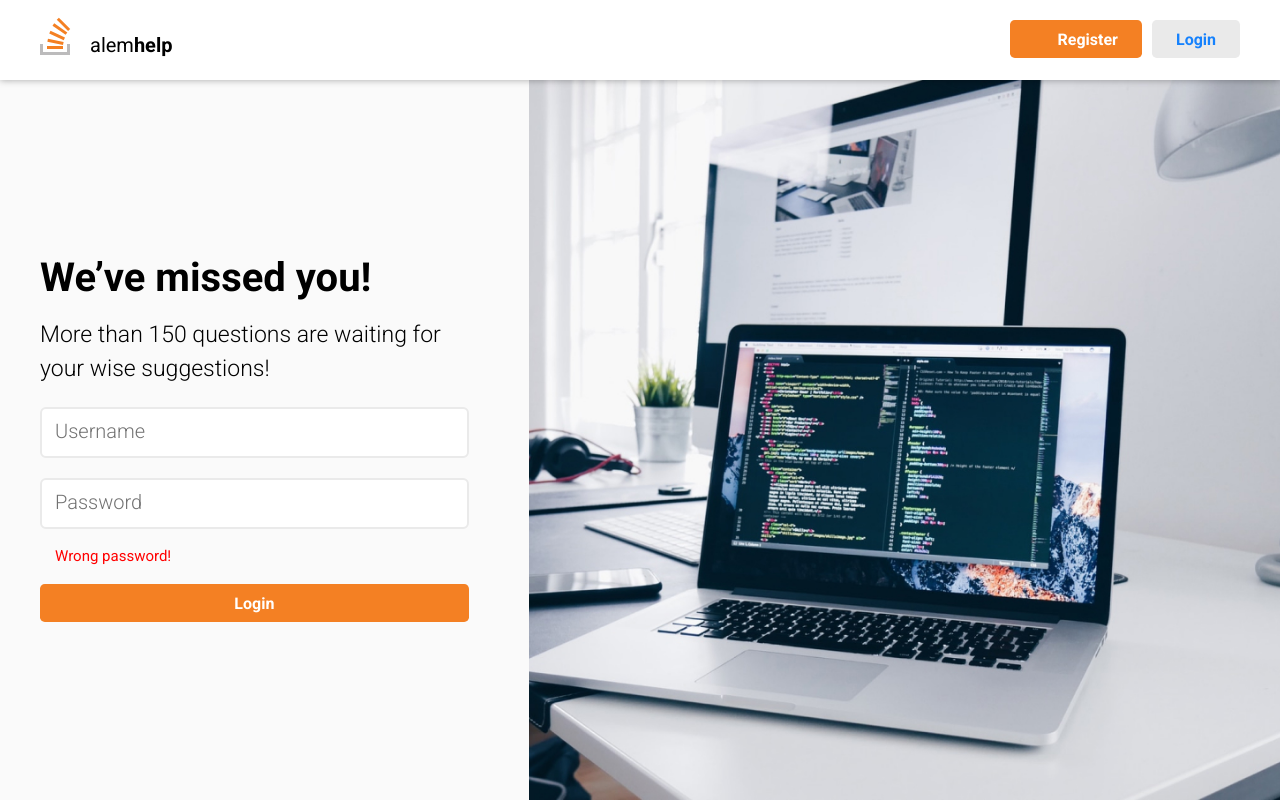
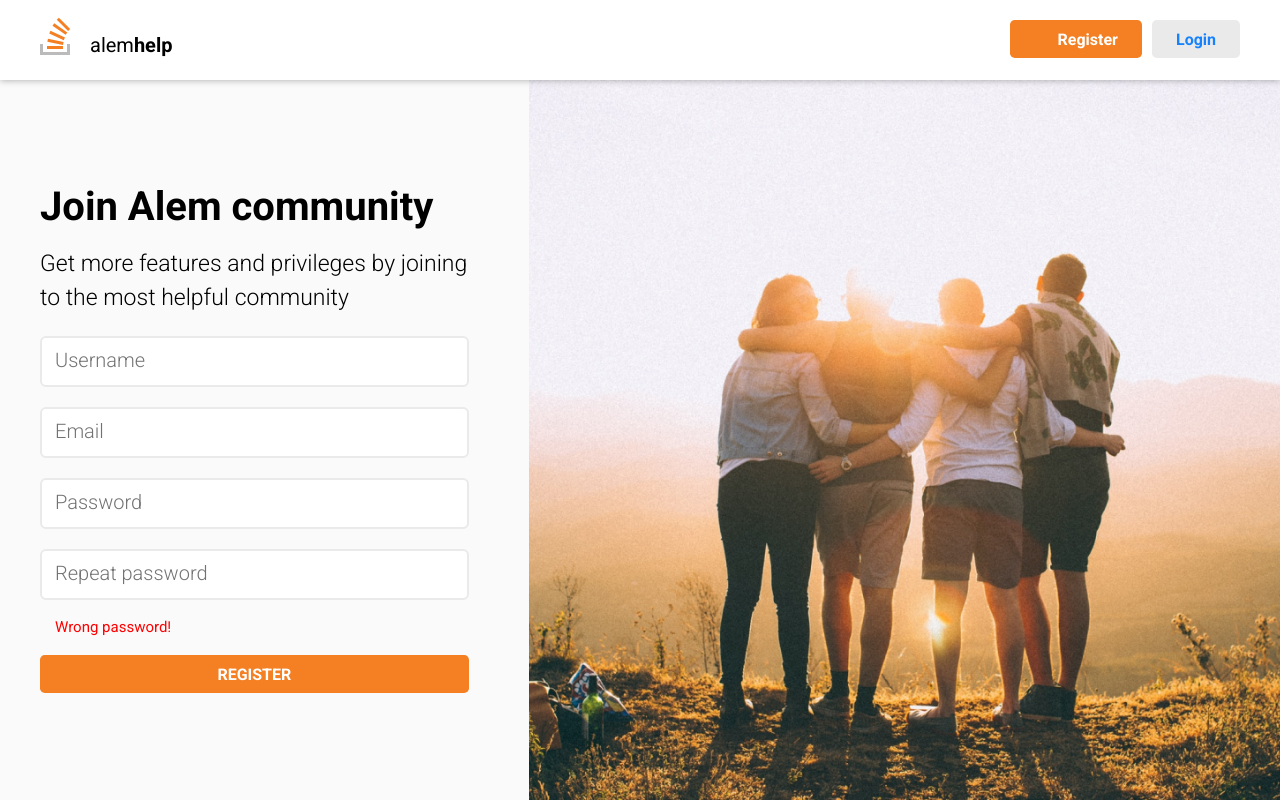
Before and after one commit to Katarhu/react-forum, a React (Vite) app in the folder client/: page / in a window 1280 px wide. Built offline with nearby package versions, Linux system fonts and the light colour scheme; some icons are missing.

Commit message:
(#003) Register page done

```diff
--- a/client/src/App.tsx
+++ b/client/src/App.tsx
@@ -8,7 +8,8 @@ function App() {
   return (
       <>
         <Header />
-        <LoginPage />
+        <RegisterPage />
+        {/*<LoginPage />*/}
       </>
   )
 }
--- a/client/src/common/components/Input/Input.tsx
+++ b/client/src/common/components/Input/Input.tsx
@@ -8,17 +8,18 @@ interface InputProps {
     onChange: (event: ChangeEvent) => void;
     value: string | number;
     labelText: string;
+    className?: string;
 }
 
 
-function Input({ type = "text", onBlur, onChange, value, labelText }: InputProps) {
+function Input({ type = "text", onBlur, onChange, value, labelText, className = styles.inputLined }: InputProps) {
 
     const id = useId();
 
     return (
         <div className={styles.inputContainer}>
             <input
-                className={styles.inputOutlined}
+                className={className}
                 id={id}
                 type={type}
                 onBlur={onBlur}
--- a/client/src/pages/Login/LoginPage.tsx
+++ b/client/src/pages/Login/LoginPage.tsx
@@ -4,13 +4,11 @@ import Button from "../../common/components/Button/Button";
 import { commonButtonOrange } from '../../common/components/Button/Button.module.scss';
 
 import Input from "../../common/components/Input/Input";
-import {} from "../../common/components/Input/Input.module.scss";
+import { inputOutlined } from "../../common/components/Input/Input.module.scss";
 
 import LoginImage from "../../assets/LoginImage.jpg";
 
 import * as authStyles from '../../common/styles/Auth.module.scss';
-import './LoginPage.scss';
-
 
 
 function LoginPage() {
@@ -58,11 +56,13 @@ function LoginPage() {
 
                     <fieldset className={authStyles.authFormButtonFieldset}>
                         <Input
+                            className={inputOutlined}
                             value={username}
                             labelText="Username"
                             onChange={handleUsernameChange}
                         />
                         <Input
+                            className={inputOutlined}
                             value={password}
                             labelText="Password"
                             onChange={handlePasswordChange}
--- a/client/src/pages/Register/RegisterPage.tsx
+++ b/client/src/pages/Register/RegisterPage.tsx
@@ -1,6 +1,120 @@
+import {ChangeEvent, FormEvent, useState} from "react";
+
+import Button from "../../common/components/Button/Button";
+import {commonButtonOrange} from "../../common/components/Button/Button.module.scss";
+
+import Input from "../../common/components/Input/Input";
+import { inputOutlined } from "../../common/components/Input/Input.module.scss";
+
+import RegisterImage from "../../assets/RegisterImage.jpg";
+
+import * as authStyles from "../../common/styles/Auth.module.scss";
+
 function RegisterPage() {
+
+    const [username, setUsername] = useState('');
+    const [email, setEmail] = useState('');
+    const [password, setPassword] = useState('');
+    const [passwordRepeat, setPasswordRepeat] = useState('');
+
+    const onSubmit = (event: FormEvent) => {
+        event.preventDefault();
+
+        const registerCredentials = {
+            username,
+            email,
+            password
+        }
+
+        console.log(registerCredentials);
+    };
+
+    const handleUsernameChange = (event: ChangeEvent) => {
+        setUsername((event.target as HTMLInputElement).value);
+    }
+
+    const handleEmailChange = (event: ChangeEvent) => {
+        setEmail((event.target as HTMLInputElement).value);
+    }
+
+    const handlePasswordChange = (event: ChangeEvent) => {
+        setPassword((event.target as HTMLInputElement).value);
+    }
+
+    const handlePasswordRepeatChange = (event: ChangeEvent) => {
+        setPasswordRepeat((event.target as HTMLInputElement).value);
+    }
+
     return (
-        <div></div>
+        <div className={authStyles.auth}>
+            <div className={authStyles.authFormContainer}>
+                <form
+                    className={authStyles.authForm}
+                    onSubmit={onSubmit}
+                >
+                    <h2
+                        className={authStyles.authFormTitle}
+                    >
+                        Join Alem community
+                    </h2>
+                    <p
+                        className={authStyles.authFormText}
+                    >
+                        Get more features and privileges by joining to the most helpful community
+                    </p>
+
+                    <fieldset className={authStyles.authFormButtonFieldset}>
+                        <Input
+                            className={inputOutlined}
+                            value={username}
+                            labelText="Username"
+                            onChange={handleUsernameChange}
+                        />
+                        <Input
+                            className={inputOutlined}
+                            value={email}
+                            labelText="Email"
+                            onChange={handleEmailChange}
+                        />
+                        <Input
+                            className={inputOutlined}
+                            value={password}
+                            labelText="Password"
+                            onChange={handlePasswordChange}
+                            type="password"
+                        />
+                        <Input
+                            className={inputOutlined}
+                            value={passwordRepeat}
+                            labelText="Repeat password"
+                            onChange={handlePasswordRepeatChange}
+                            type="password"
+                        />
+                    </fieldset>
+
+                    <p className={authStyles.authFormError}>
+                        Wrong password!
+                    </p>
+
+                    <Button
+                        className={commonButtonOrange}
+                        type="submit"
+                    >
+                        REGISTER
+                    </Button>
+
+                </form>
+            </div>
+
+            <div className={authStyles.authImageContainer}>
+                <img
+                    className={authStyles.authImage}
+                    src={RegisterImage}
+                    draggable={false}
+                    alt="Alemhelp auhtentification photo"
+                />
+            </div>
+        </div>
     );
 }
 
```
Also changed, not shown: client/src/pages/Login/LoginPage.scss (deleted), client/src/pages/Register/RegisterPage.scss (deleted).
